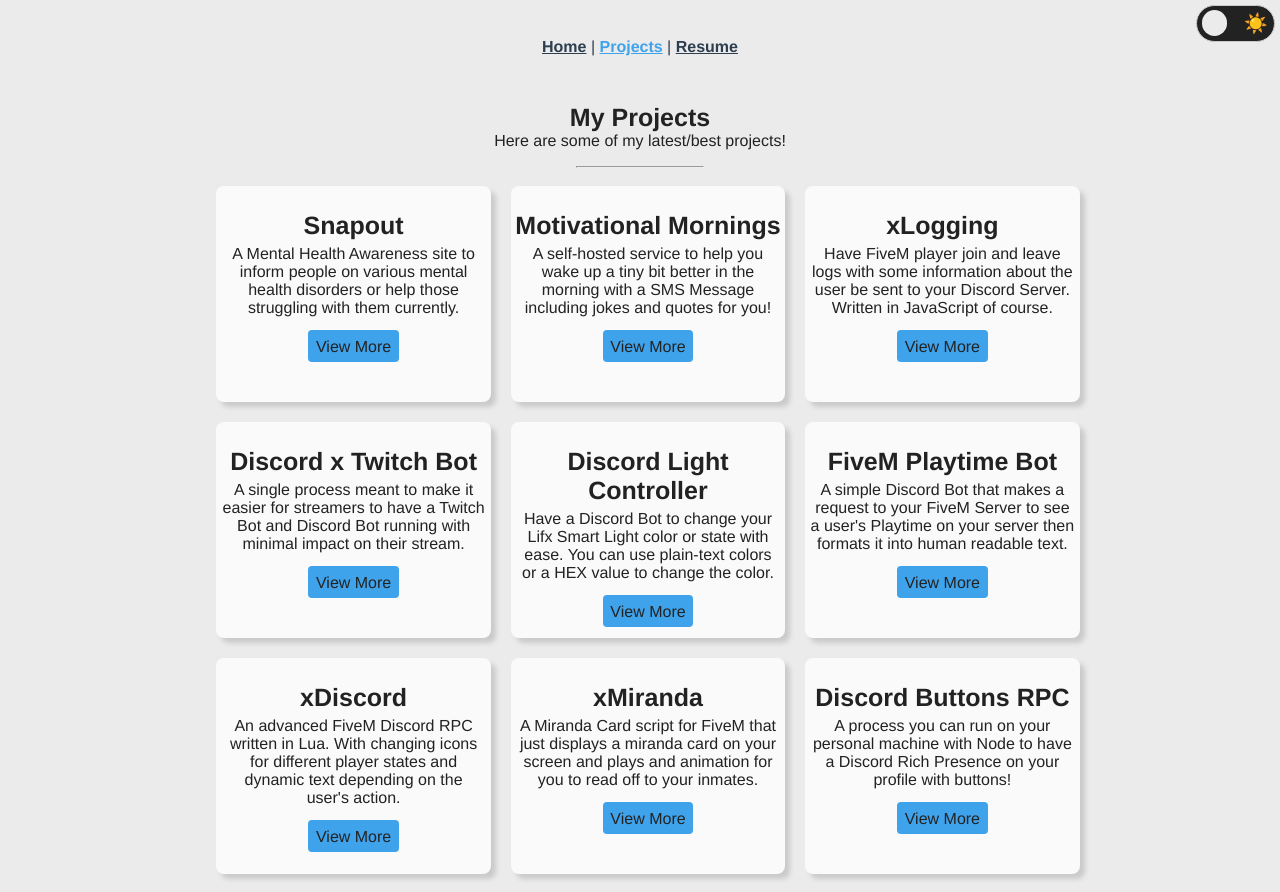
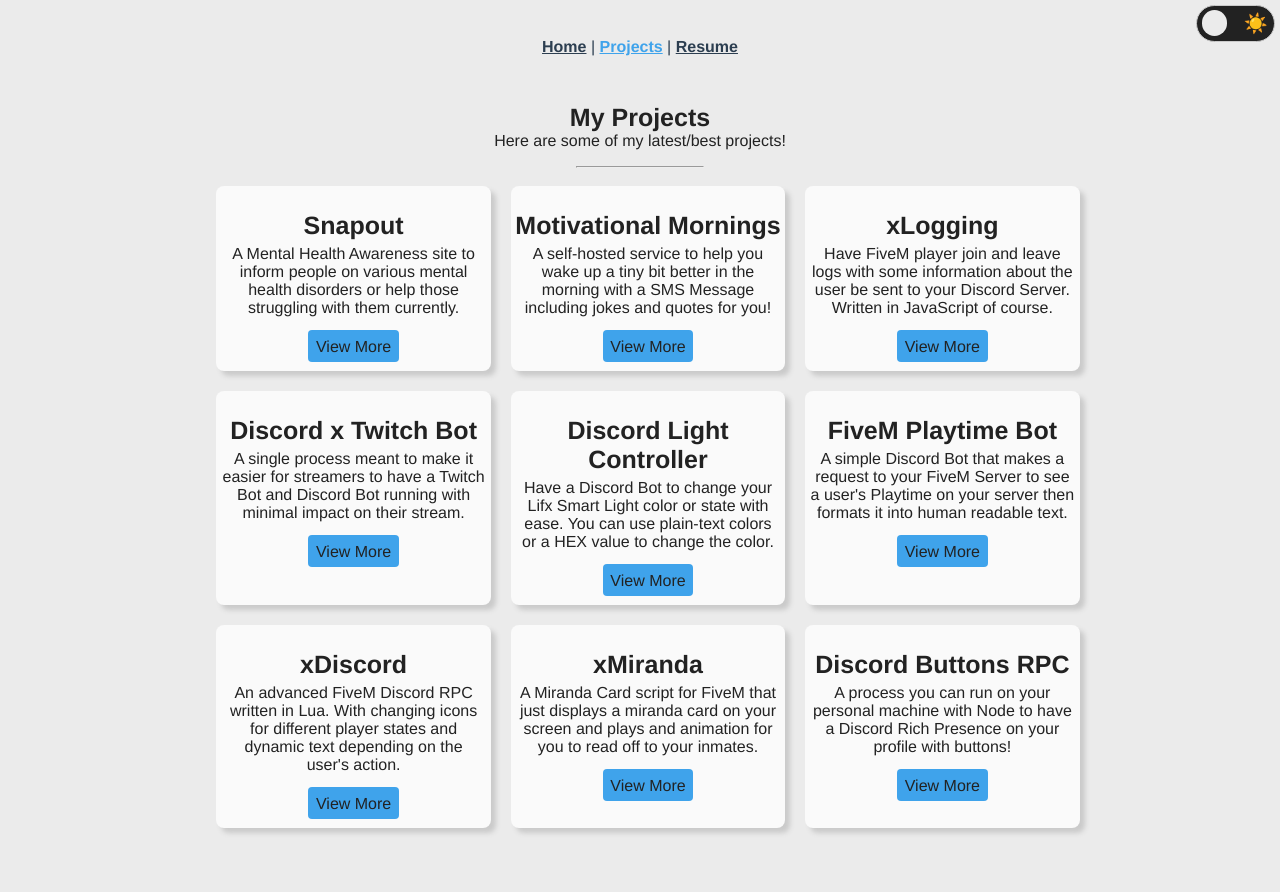
Before and after one commit to HypnoticSiege/quezada.nl, a Vue app: page /#/projects in a window 1280 px wide. After the commit the page ends 846 px from the top, so only its background shows below. Built offline with nearby package versions, Linux system fonts and the light colour scheme.

Commit message:
feat(hover effect on cards)

```diff
--- a/src/views/ProjectsView.vue
+++ b/src/views/ProjectsView.vue
@@ -147,7 +147,15 @@
     border-radius: .5rem;
     background-color: var(--background-color-secondary);
     box-shadow: 5px 5px 5px var(--accent-color);
-    min-height: 13.5rem;
+    padding-bottom: 15px;
+    min-height: min-content;
+    transition: all 0.25s ease-in-out;
+  }
+
+  .card:hover {
+    box-shadow: 5px 5px 5px var(--nav-link-active);
+    transform: scale(1.05);
+    transition: all 0.25s ease-in-out;
   }
 
   .card-text {
@@ -155,9 +163,7 @@
   }
 
   .card-buttons {
-    position:absolute;
     width:100%;
-    bottom:0px;
   }
 
   a.btn {
@@ -181,5 +187,5 @@
       min-width: 40vw;
       min-height: 27vh;
     }
-}
+  }
 </style>
```
